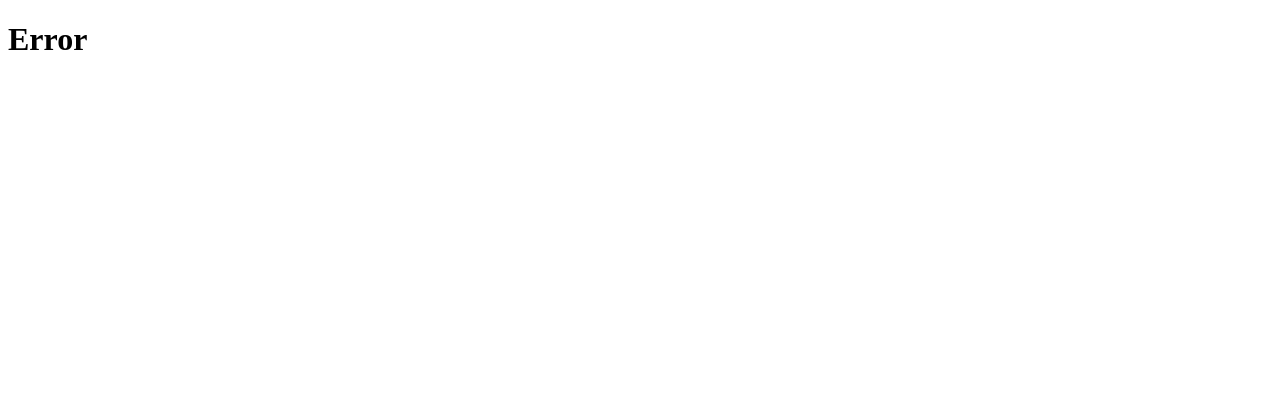
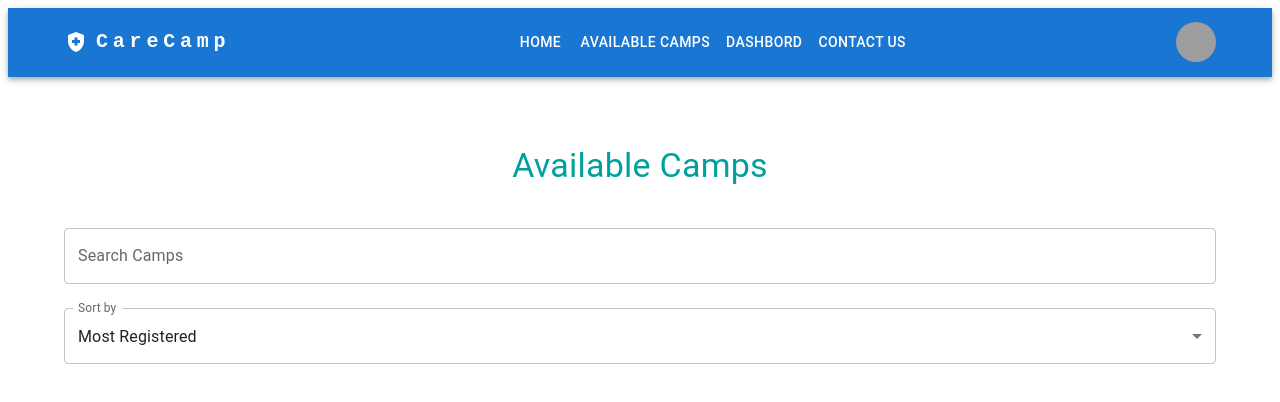
Before and after one commit to m-minhajul-alam/care-camp-client, a React (Vite) app: page /availableCamps in a window 1280 px wide. Before the commit this address had no page. Shown: the top 402 px of the page. Built offline with nearby package versions, Linux system fonts and the light colour scheme; grey boxes are pictures that could not be loaded.

Commit message:
Fix NavBar Routing Probles

```diff
--- a/src/Componants/NavBar/NavBar.jsx
+++ b/src/Componants/NavBar/NavBar.jsx
@@ -11,11 +11,9 @@ import Avatar from "@mui/material/Avatar";
 import Button from "@mui/material/Button";
 import Tooltip from "@mui/material/Tooltip";
 import MenuItem from "@mui/material/MenuItem";
-import AdbIcon from "@mui/icons-material/Adb";
 import { HealthAndSafety } from "@mui/icons-material";
 import { Link } from "react-router-dom";
 
-const pages = ["Camps", "Dashbord", "Contact"];
 const settings = ["Profile", "Account", "Dashboard", "Logout"];
 
 function NavBar() {
@@ -48,18 +46,18 @@ function NavBar() {
             variant="h6"
             noWrap
             component="a"
-            // href="/"
+            href="/"
             sx={{
               mr: 2,
               display: { xs: "none", md: "flex" },
               fontFamily: "monospace",
               fontWeight: 700,
               letterSpacing: ".3rem",
+              textDecoration: "none",
+              color: "inherit",
             }}
           >
-            <Link style={{ textDecoration: "none", color: "inherit" }}>
             CareCamp
-            </Link>
           </Typography>
 
           <Box sx={{ flexGrow: 1, display: { xs: "flex", md: "none" } }}>
@@ -91,21 +89,48 @@ function NavBar() {
                 display: { xs: "block", md: "none" },
               }}
             >
-              {pages.map((page) => (
-                <MenuItem key={page} onClick={handleCloseNavMenu}>
+              <MenuItem onClick={handleCloseNavMenu}>
                 <Typography textAlign="center">
                   <Link
                     style={{ textDecoration: "none", color: "black" }}
-                      to={`/${page}`}
+                    to={"/"}
                   >
-                      {page}
+                    Home
                   </Link>
                 </Typography>
               </MenuItem>
-              ))}
+              <MenuItem onClick={handleCloseNavMenu}>
+                <Typography textAlign="center">
+                  <Link
+                    style={{ textDecoration: "none", color: "black" }}
+                    to={"/availableCamps"}
+                  >
+                    Available Camps
+                  </Link>
+                </Typography>
+              </MenuItem>
+              <MenuItem onClick={handleCloseNavMenu}>
+                <Typography textAlign="center">
+                  <Link
+                    style={{ textDecoration: "none", color: "black" }}
+                    to={"/dashbord"}
+                  >
+                    Dashbord
+                  </Link>
+                </Typography>
+              </MenuItem>
+              <MenuItem onClick={handleCloseNavMenu}>
+                <Typography textAlign="center">
+                  <Link
+                    style={{ textDecoration: "none", color: "black" }}
+                    to={"/contactUs"}
+                  >
+                    Contact Us
+                  </Link>
+                </Typography>
+              </MenuItem>
             </Menu>
           </Box>
-          <AdbIcon sx={{ display: { xs: "flex", md: "none" }, mr: 1 }} />
           <Typography
             variant="h5"
             noWrap
@@ -122,23 +147,56 @@ function NavBar() {
               textDecoration: "none",
             }}
           >
-            LOGO
+            CareCamp
           </Typography>
-          <Box sx={{ flexGrow: 1, display: { xs: "none", md: "flex" } }}>
-            {pages.map((page) => (
+          <Box
+            sx={{
+              flexGrow: 1,
+              display: { xs: "none", md: "flex" },
+              justifyContent: "center",
+            }}
+          >
             <Button
-                key={page}
+              onClick={handleCloseNavMenu}
+              sx={{ my: 2, color: "white", display: "block" }}
+            >
+              <Link style={{ textDecoration: "none", color: "white" }} to={"/"}>
+                Home
+              </Link>
+            </Button>
+            <Button
               onClick={handleCloseNavMenu}
               sx={{ my: 2, color: "white", display: "block" }}
             >
               <Link
                 style={{ textDecoration: "none", color: "white" }}
-                  to={`/${page}`}
+                to={"/availableCamps"}
               >
-                  {page}
+                Available Camps
               </Link>
             </Button>
-            ))}
+            <Button
+              onClick={handleCloseNavMenu}
+              sx={{ my: 2, color: "white", display: "block" }}
+            >
+              <Link
+                style={{ textDecoration: "none", color: "white" }}
+                to={"/dashbord"}
+              >
+                Dashbord
+              </Link>
+            </Button>
+            <Button
+              onClick={handleCloseNavMenu}
+              sx={{ my: 2, color: "white", display: "block" }}
+            >
+              <Link
+                style={{ textDecoration: "none", color: "white" }}
+                to={"/contactUs"}
+              >
+                Contact Us
+              </Link>
+            </Button>
           </Box>
 
           <Box sx={{ flexGrow: 0 }}>
--- /dev/null
+++ b/src/Pages/AvailableCamps/AvailableCamps.jsx
@@ -0,0 +1,156 @@
+import { useState, useEffect } from "react";
+import { Link } from "react-router-dom";
+import {
+  Container,
+  Typography,
+  Card,
+  CardContent,
+  Button,
+  Grid,
+  TextField,
+  Select,
+  MenuItem,
+  FormControl,
+  InputLabel,
+} from "@mui/material";
+
+const AvailableCamps = () => {
+  const [camps, setCamps] = useState([]);
+  const [searchTerm, setSearchTerm] = useState("");
+  const [sortCriteria, setSortCriteria] = useState("mostRegistered");
+
+  useEffect(() => {
+    // Fetch and set the camp data from your API or JSON file
+    const fetchCamps = async () => {
+      try {
+        const response = await fetch("/campData.json");
+        const data = await response.json();
+        setCamps(data);
+      } catch (error) {
+        console.error("Error fetching camp data:", error);
+      }
+    };
+
+    fetchCamps();
+  }, []);
+
+  // Function to handle the join camp action
+  const joinCamp = (campId) => {
+    // Implement your logic for joining a camp, e.g., redirect to a registration page
+    console.log(`Joining camp with ID: ${campId}`);
+  };
+
+  // Filter and sort the camps based on search and sort criteria
+  const filteredCamps = camps.filter(
+    (camp) =>
+      camp.name && camp.name.toLowerCase().includes(searchTerm.toLowerCase())
+  );
+
+  const sortedCamps = filteredCamps.sort((a, b) => {
+    // Implement sorting logic based on the selected criteria
+    switch (sortCriteria) {
+      case "mostRegistered":
+        return b.participantCount - a.participantCount;
+      case "targetAudience":
+        return a.targetAudience.localeCompare(b.targetAudience);
+      case "alphabeticalOrder":
+        return a.name.localeCompare(b.name);
+      default:
+        return 0;
+    }
+  });
+
+  return (
+    <Container sx={{ my: "68px" }}>
+      <Typography
+        variant="h4"
+        sx={{
+          textAlign: "center",
+          font: "700px",
+          mb: "26px",
+          color: "#00A19D",
+        }}
+        gutterBottom
+      >
+        Available Camps
+      </Typography>
+
+      {/* Optional: Search functionality */}
+      <TextField
+        label="Search Camps"
+        variant="outlined"
+        fullWidth
+        margin="normal"
+        value={searchTerm}
+        onChange={(e) => setSearchTerm(e.target.value)}
+      />
+
+      {/* Optional: Sort by field */}
+      <FormControl fullWidth variant="outlined" margin="normal">
+        <InputLabel id="sortCriteriaLabel">Sort by</InputLabel>
+        <Select
+          labelId="sortCriteriaLabel"
+          id="sortCriteriaSelect"
+          value={sortCriteria}
+          label="Sort by"
+          onChange={(e) => setSortCriteria(e.target.value)}
+        >
+          <MenuItem value="mostRegistered">Most Registered</MenuItem>
+          <MenuItem value="targetAudience">Target Audience</MenuItem>
+          <MenuItem value="alphabeticalOrder">Alphabetical Order</MenuItem>
+          <MenuItem value="alphabeticalOrder">Open to all age groups</MenuItem>
+        </Select>
+      </FormControl>
+
+      {/* Camps list */}
+      <Grid container spacing={3}>
+        {sortedCamps?.map((camp) => (
+          <Grid item key={camp.id} xs={12} sm={6} md={4} lg={4}>
+            <Card>
+              {/* Camp image */}
+              <img
+                src={camp.image}
+                alt={camp.name}
+                style={{ width: "100%", height: "200px", objectFit: "cover" }}
+              />
+
+              <CardContent>
+                {/* Camp details */}
+                <Typography variant="h5" gutterBottom>
+                  {camp.name}
+                </Typography>
+                <Typography
+                  variant="subtitle2"
+                  color="textSecondary"
+                  gutterBottom
+                >
+                  Date: {camp.scheduledDateTime}
+                </Typography>
+                <Typography variant="body2" color="textSecondary" gutterBottom>
+                  Venue: {camp.venueLocation}
+                </Typography>
+                <Typography variant="body2" color="textSecondary" gutterBottom>
+                  Target Audience: {camp.targetAudience}
+                </Typography>
+
+                {/* Join Camp button */}
+                <Button
+                  variant="contained"
+                  color="primary"
+                  onClick={() => joinCamp(camp.id)}
+                  component={Link}
+                  to={`/camps/${camp.id}`}
+                  sx={{ mt: 2 }}
+                >
+                  Join Camp
+                </Button>
+              </CardContent>
+            </Card>
+          </Grid>
+        ))}
+      </Grid>
+    </Container>
+  );
+};
+
+export default AvailableCamps;
--- a/src/Pages/Camps/Camps.jsx
+++ /dev/null
@@ -1,9 +0,0 @@
-const Camps = () => {
-  return (
-    <div>
-      <h1>Camps</h1>
-    </div>
-  );
-};
-
-export default Camps;
--- a/src/Routers/Router.jsx
+++ b/src/Routers/Router.jsx
@@ -2,7 +2,7 @@ import { createBrowserRouter } from "react-router-dom";
 import Root from "../Layout/Root";
 import Error from "../Pages/Error/Error";
 import Home from "../Pages/Home/Home";
-import Camps from "../Pages/Camps/Camps";
+import AvailableCamps from "../Pages/AvailableCamps/AvailableCamps";
 
 const router = createBrowserRouter([
   {
@@ -15,8 +15,8 @@ const router = createBrowserRouter([
         element: <Home></Home>,
       },
       {
-        path: "/Camps",
-        element: <Camps></Camps>,
+        path: "/availableCamps",
+        element: <AvailableCamps></AvailableCamps>,
       },
     ],
   },
```
Lines whose indentation alone changed are shown as unchanged.
